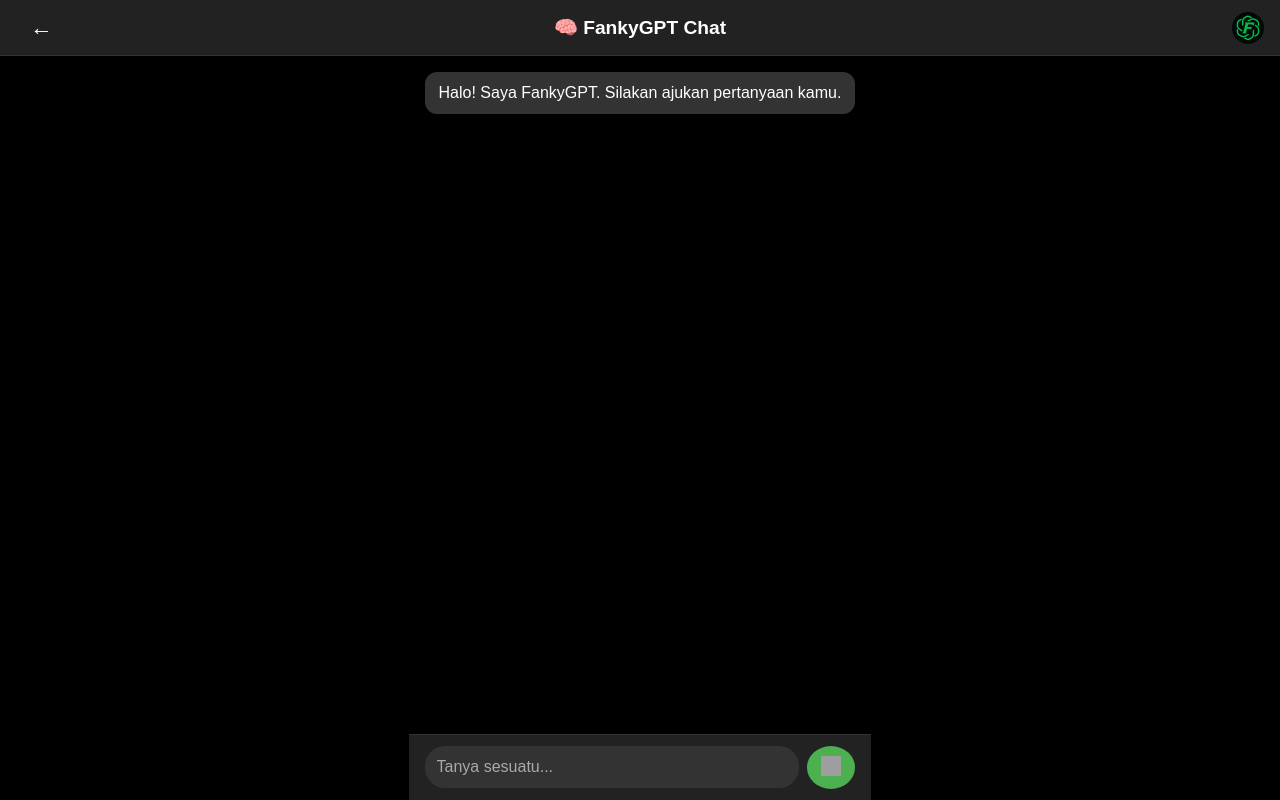
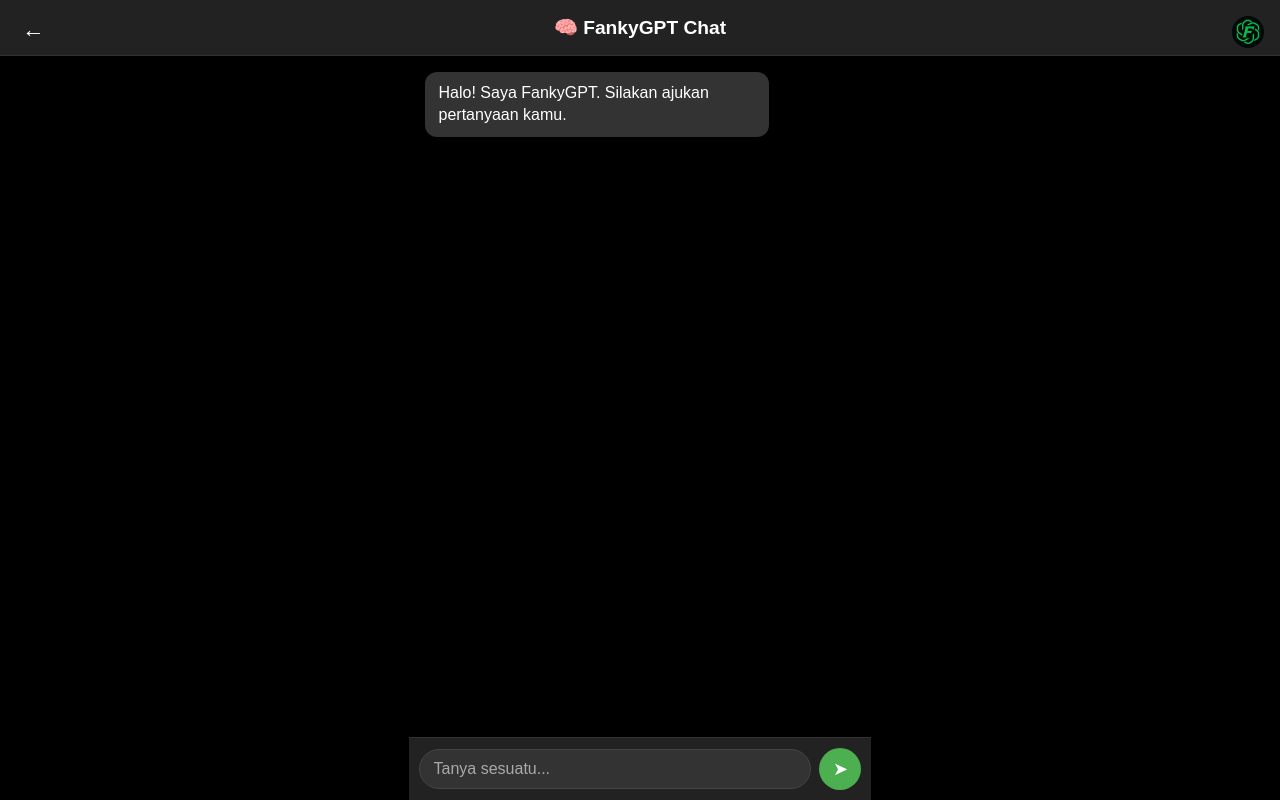
Before and after one commit to fanky86/fankyGPT, a FastAPI app: page / in a window 1280 px wide. Run offline with FastAPI, Linux system fonts and the light colour scheme; grey boxes are pictures that could not be loaded.

Commit message:
Update index.html

```diff
--- a/templates/index.html
+++ b/templates/index.html
@@ -2,7 +2,7 @@
 <html lang="id">
 <head>
   <meta charset="UTF-8">
-  <title>🧠 FankyGPT Chat</title>
+  <title>FankyGPT Chat</title>
   <meta name="viewport" content="width=device-width, initial-scale=1.0">
   <link rel="icon" href="/static/favicon.png" type="image/png">
   <style>
@@ -25,10 +25,10 @@
     header {
       position: sticky;
       top: 0;
-      z-index: 1000;
+      z-index: 100;
       display: flex;
+      justify-content: center;
       align-items: center;
-      justify-content: center;
       background-color: #222;
       padding: 1rem;
       font-size: 1.2rem;
@@ -36,19 +36,21 @@
       border-bottom: 1px solid #333;
     }
 
-    .back-btn {
+    .back-button {
       position: absolute;
       left: 1rem;
-      font-size: 1.4rem;
+      top: 1rem;
       background: none;
       border: none;
       color: white;
+      font-size: 1.4rem;
       cursor: pointer;
     }
 
     .profile {
       position: absolute;
       right: 1rem;
+      top: 1rem;
       width: 32px;
       height: 32px;
       border-radius: 50%;
@@ -70,9 +72,7 @@
     }
 
     @media (min-width: 768px) {
-      .content-wrapper {
-        max-width: 600px;
-      }
+      .content-wrapper { max-width: 50%; }
     }
 
     .chat-container {
@@ -82,7 +82,6 @@
       display: flex;
       flex-direction: column;
       gap: 10px;
-      background-color: #000;
     }
 
     .bubble {
@@ -91,7 +90,7 @@
       font-size: 1rem;
       line-height: 1.4;
       word-wrap: break-word;
-      max-width: 100%;
+      max-width: 80%;
     }
 
     .user {
@@ -104,40 +103,41 @@
       background-color: #333;
     }
 
-    form {
+    .chat-form {
       display: flex;
       align-items: center;
-      gap: 8px;
-      padding: 0.7rem 1rem;
+      padding: 10px;
       background-color: #222;
       border-top: 1px solid #333;
+      gap: 8px;
     }
 
-    input[type="text"] {
+    .chat-form input[type="text"] {
       flex: 1;
-      padding: 12px;
+      padding: 10px 14px;
       font-size: 1rem;
-      border: none;
+      border: 1px solid #444;
       border-radius: 20px;
       background-color: #333;
       color: #fff;
     }
 
-    input[type="text"]::placeholder {
+    .chat-form input::placeholder {
       color: #aaa;
     }
 
-    button {
+    .chat-form button.send {
       background-color: #4caf50;
       border: none;
-      padding: 10px 14px;
       border-radius: 50%;
+      width: 42px;
+      height: 42px;
+      display: flex;
+      align-items: center;
+      justify-content: center;
+      color: white;
+      font-size: 18px;
       cursor: pointer;
-    }
-
-    button img {
-      width: 20px;
-      height: 20px;
     }
 
     .link-lokal {
@@ -148,7 +148,7 @@
 <body>
 
   <header>
-    <button class="back-btn" onclick="window.location.href='/lokal'">←</button>
+    <button class="back-button" onclick="window.location.href='/lokal'">←</button>
     🧠 FankyGPT Chat
     <div class="profile">
       <img src="/static/favicon.png" alt="Profile">
@@ -167,11 +167,9 @@
       {% endif %}
     </div>
 
-    <form method="post" action="/chat-gpt">
+    <form class="chat-form" method="post" action="/chat-gpt">
       <input type="text" name="message" placeholder="Tanya sesuatu..." required autocomplete="off">
-      <button type="submit">
-        <img src="https://img.icons8.com/ios-filled/50/ffffff/filled-sent.png" alt="Kirim">
-      </button>
+      <button class="send" type="submit">➤</button>
     </form>
   </div>
 
```
